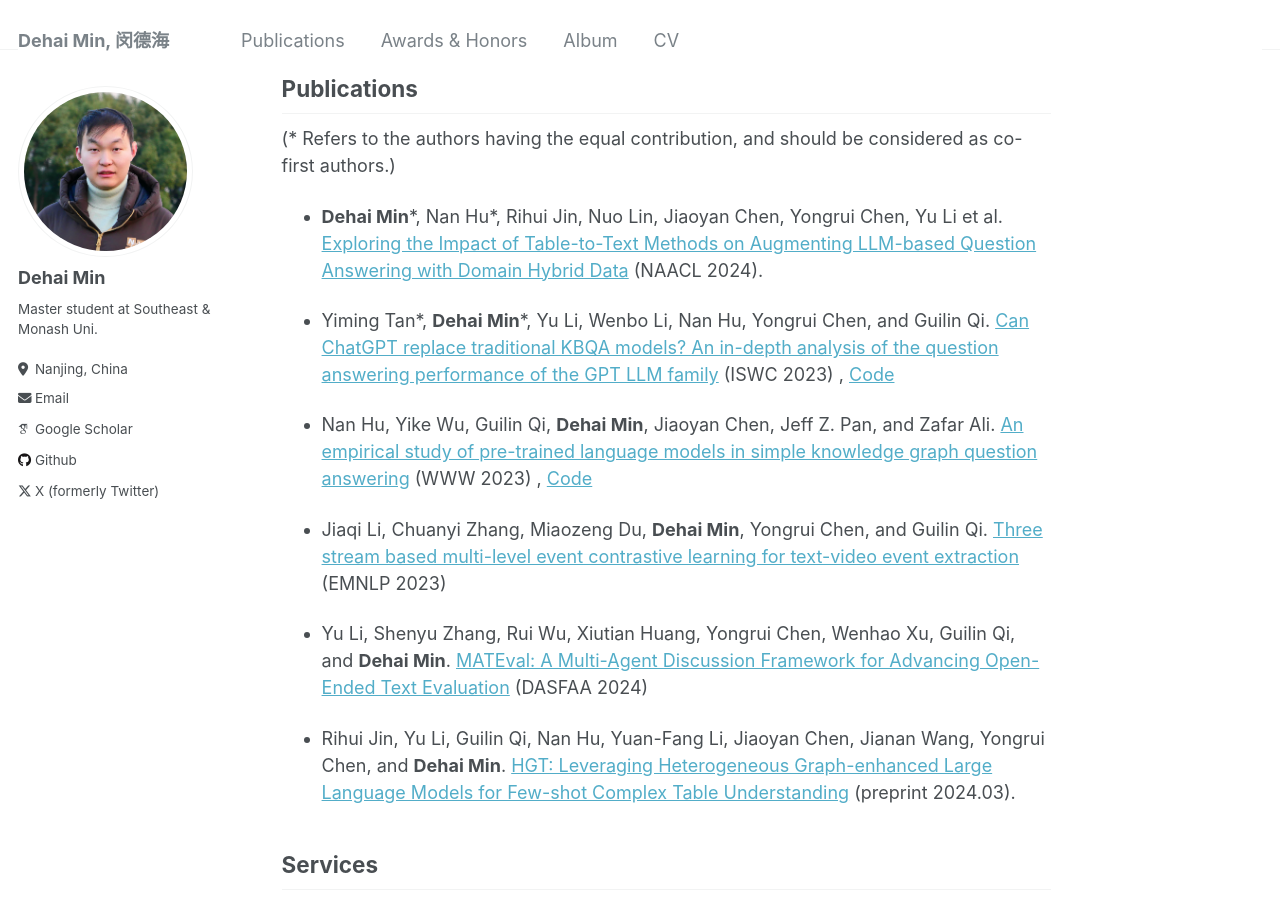
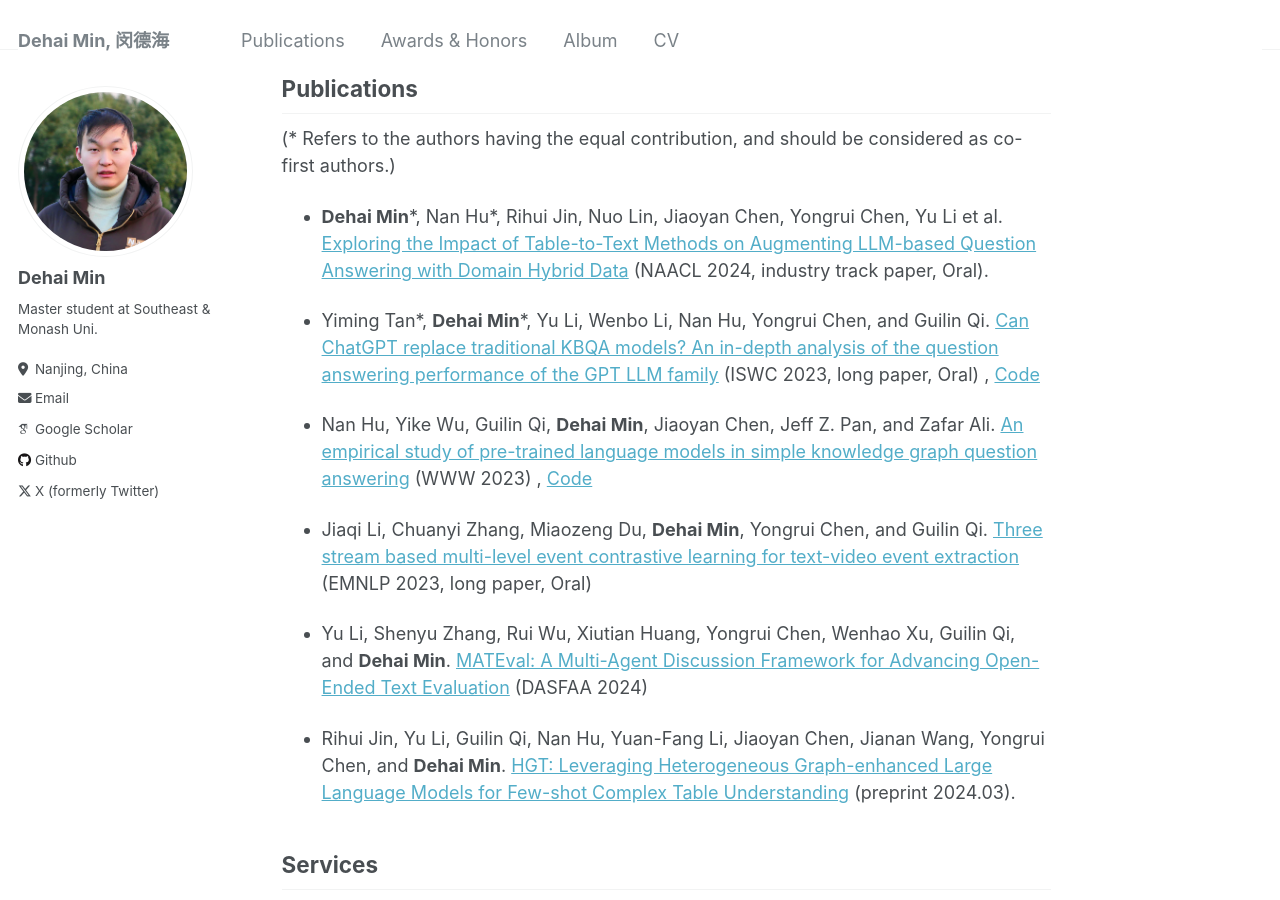
Before and after one commit to ZhishanQ/ZhishanQ.github.io, a Jekyll site: the page built from _pages/about.md, in a window 1280 px wide and 900 px high, scrolled down 833 px. Built offline with Jekyll 4.4.1, drawn with Linux system fonts in a browser that asks for light colours; some web fonts are replaced.

Commit message:
Update about.md

```diff
--- a/_pages/about.md
+++ b/_pages/about.md
@@ -32,13 +32,13 @@
 ## Publications
 (* Refers to the authors having the equal contribution, and should be considered as co-first authors.)
 
-* **Dehai Min**\*, Nan Hu\*, Rihui Jin, Nuo Lin, Jiaoyan Chen, Yongrui Chen, Yu Li et al. [Exploring the Impact of Table-to-Text Methods on Augmenting LLM-based Question Answering with Domain Hybrid Data](https://arxiv.org/abs/2402.12869) (NAACL 2024).
+* **Dehai Min**\*, Nan Hu\*, Rihui Jin, Nuo Lin, Jiaoyan Chen, Yongrui Chen, Yu Li et al. [Exploring the Impact of Table-to-Text Methods on Augmenting LLM-based Question Answering with Domain Hybrid Data](https://arxiv.org/abs/2402.12869) (NAACL 2024, industry track paper, Oral).
 
-* Yiming Tan\*, **Dehai Min**\*, Yu Li, Wenbo Li, Nan Hu, Yongrui Chen, and Guilin Qi. [Can ChatGPT replace traditional KBQA models? An in-depth analysis of the question answering performance of the GPT LLM family](https://link.springer.com/chapter/10.1007/978-3-031-47240-4_19) (ISWC 2023) , [Code](https://github.com/tan92hl/Complex-Question-Answering-Evaluation-of-GPT-family)
+* Yiming Tan\*, **Dehai Min**\*, Yu Li, Wenbo Li, Nan Hu, Yongrui Chen, and Guilin Qi. [Can ChatGPT replace traditional KBQA models? An in-depth analysis of the question answering performance of the GPT LLM family](https://link.springer.com/chapter/10.1007/978-3-031-47240-4_19) (ISWC 2023, long paper, Oral) , [Code](https://github.com/tan92hl/Complex-Question-Answering-Evaluation-of-GPT-family)
 
 * Nan Hu, Yike Wu, Guilin Qi, **Dehai Min**, Jiaoyan Chen, Jeff Z. Pan, and Zafar Ali. [An empirical study of pre-trained language models in simple knowledge graph question answering](https://link.springer.com/article/10.1007/s11280-023-01166-y) (WWW 2023) , [Code](https://github.com/HuuuNan/PLMs-in-Practical-KBQA)
 
-* Jiaqi Li, Chuanyi Zhang, Miaozeng Du, **Dehai Min**, Yongrui Chen, and Guilin Qi. [Three stream based multi-level event contrastive learning for text-video event extraction](https://aclanthology.org/2023.emnlp-main.103/) (EMNLP 2023)
+* Jiaqi Li, Chuanyi Zhang, Miaozeng Du, **Dehai Min**, Yongrui Chen, and Guilin Qi. [Three stream based multi-level event contrastive learning for text-video event extraction](https://aclanthology.org/2023.emnlp-main.103/) (EMNLP 2023, long paper, Oral)
 
 * Yu Li, Shenyu Zhang, Rui Wu, Xiutian Huang, Yongrui Chen, Wenhao Xu, Guilin Qi, and **Dehai Min**. [MATEval: A Multi-Agent Discussion Framework for Advancing Open-Ended Text Evaluation](https://arxiv.org/abs/2403.19305) (DASFAA 2024)
 
```
